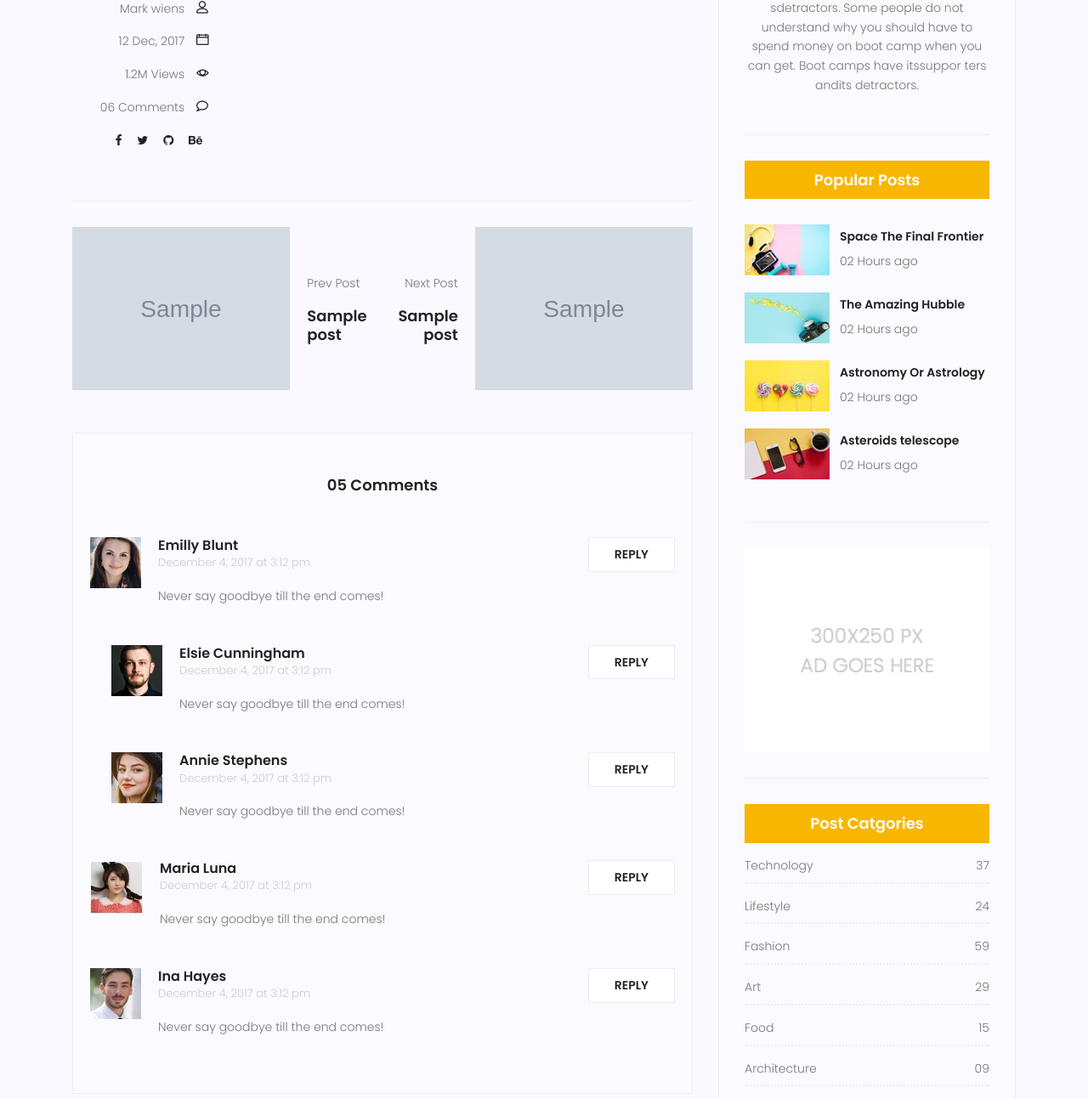
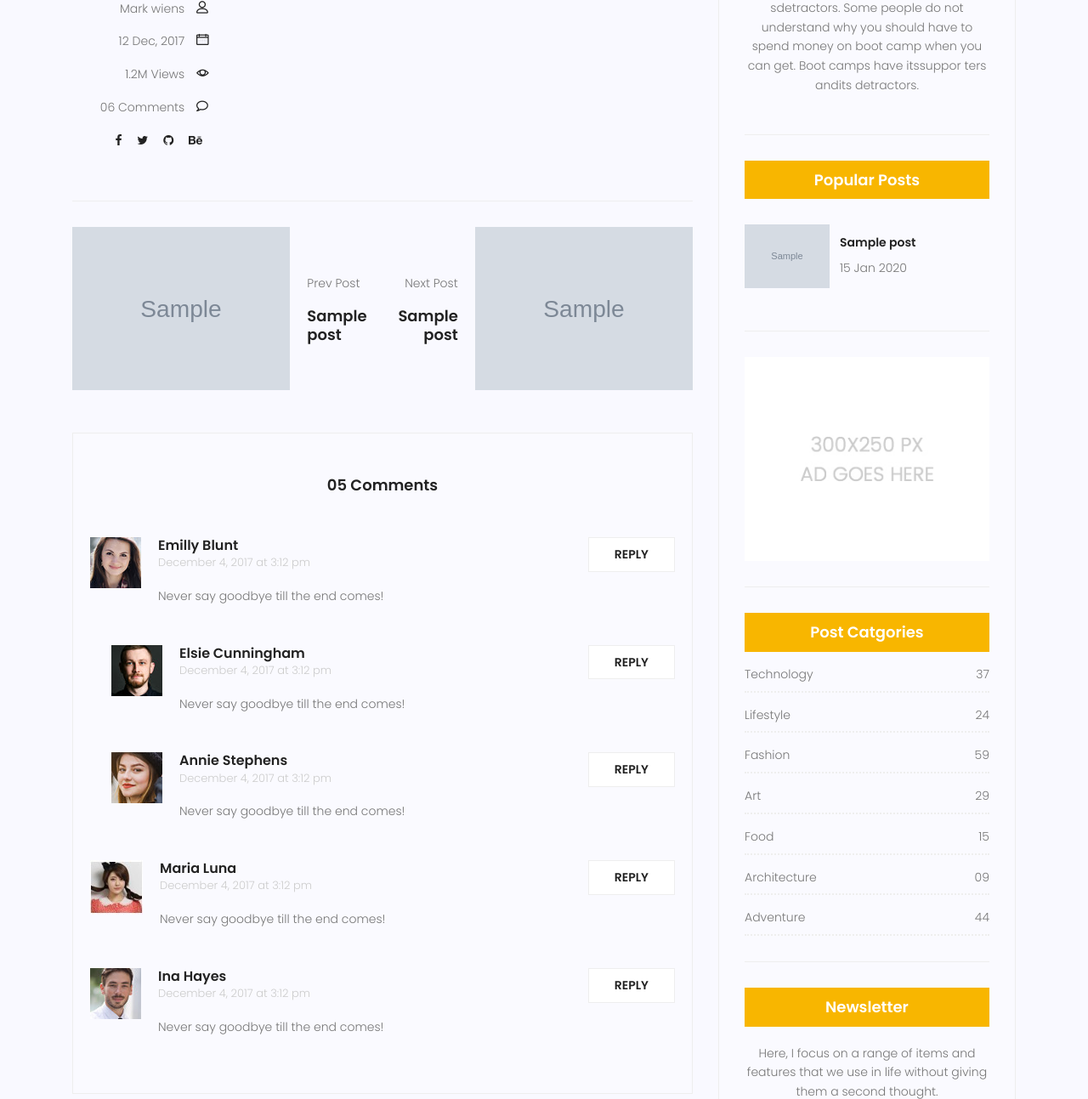
Before and after one commit to yousef-rezaei/Blog, a Django app: page /blog/1 in a window 1280 px wide. Shown: the part 858-2151 px from the top of the page at 85% size. Run offline with Django 3.2, Linux system fonts and the light colour scheme; tables that the repository leaves empty hold one stand-in row (values such as "Sample post"); grey boxes marked "Sample" are stand-in pictures; some libraries are stand-ins or nearby versions.

Commit message:
create template tags
create template tags

```diff
--- /dev/null
+++ b/blog/templatetags/blog_tags.py
@@ -0,0 +1,23 @@
+from django import template
+from blog.models import Post
+register = template.Library()
+
+@register.simple_tag(name = 'totalposts')
+def function():
+
+    posts = Post.objects.filter(status=1).count()
+    return posts
+
+@register.simple_tag(name= 'posts')
+def function():
+    posts = Post.objects.filter(status=1)
+    return posts
+
+@register.filter
+def snippet(value, arg=20):
+    return value[:arg]
+
+@register.inclusion_tag('blog/blog-popular-posts.html')
+def latestposts(arg=3):
+    posts = Post.objects.filter(status=1).order_by('puplished_date')[:arg]
+    return {'posts': posts}
--- a/blog/urls.py
+++ b/blog/urls.py
@@ -6,5 +6,5 @@ app_name = 'blog'
 urlpatterns = [
     path('',blog_view, name='index'),
     path('<int:pid>',blog_single, name='single'),
-    #path('test', test, name = "test"),
+    path('test', test, name = "test"),
 ]
--- a/blog/views.py
+++ b/blog/views.py
@@ -40,9 +40,4 @@ def blog_single(request,pid):
     return render(request, 'blog/blog-single.html',context)
 
 def test(request):
-
-    posts = Post.objects.exclude(puplished_date__gt=datetime.datetime.now())
-    #posts = Post.objects.all()
-    #time = Post.objects.dates('puplished_date','M D',order='DESC')
-    context = {'posts': posts , 'time': time}
-    return render(request, 'test.html',context)
+    return render(request, 'test.html')
--- a/statics/css/main.css
+++ b/statics/css/main.css
@@ -3656,6 +3656,8 @@ body.mobile-nav-active #mobile-nav-toggle {
 
 .widget-wrap .popular-post-widget .popular-post-list .thumb img {
   width: 100%;
+  max-width:100px;
+
 }
 
 .widget-wrap .popular-post-widget .single-post-list {
--- a/templates/blog/blog-home.html
+++ b/templates/blog/blog-home.html
@@ -128,7 +128,9 @@
             <a class="posts-title" href="{% url 'blog:single' pid=post.id %}"><h3>{{post.title}}</h3></a
             >
             <p class="excert">
-              {{post.content|truncatechars:200}}
+              <!--{{post.content|truncatechars:200}}-->
+              {{post.content|truncatewords:40}}
+
             </p>
             <a href="{% url 'blog:single' pid=post.id %}" class="primary-btn">View More</a>
           </div>
--- /dev/null
+++ b/templates/blog/blog-popular-posts.html
@@ -0,0 +1,17 @@
+{% load static %}
+<div class="single-sidebar-widget popular-post-widget">
+    <h4 class="popular-title">Popular Posts</h4>
+    <div class="popular-post-list">
+      {% for post in posts %}
+      <div class="single-post-list d-flex flex-row align-items-center">
+        <div class="thumb">
+          <img class="img-fluid" src="{{post.Image.url}}" alt="" />
+        </div>
+        <div class="details">
+          <a href="{% url 'blog:single' pid=post.id %}"><h6>{{post.title}}</h6></a>
+          <p>{{ post.puplished_date|date:"d M Y" }}</p>
+        </div>
+      </div>
+      {% endfor %}
+    </div>
+  </div>
--- a/templates/blog/blog-single.html
+++ b/templates/blog/blog-single.html
@@ -1,4 +1,7 @@
-{% extends "base.html" %} {% load static %} {% block content %}
+{% extends "base.html" %}
+{% load static %}
+{% load  blog_tags %}
+{% block content %}
 <!-- start banner Area -->
 <section class="relative about-banner">
   <div class="overlay overlay-bg"></div>
@@ -272,51 +275,7 @@
 
           {% include 'blog/blog-writer.html' %}
 
-
-          <div class="single-sidebar-widget popular-post-widget">
-            <h4 class="popular-title">Popular Posts</h4>
-            <div class="popular-post-list">
-              <div class="single-post-list d-flex flex-row align-items-center">
-                <div class="thumb">
-                  <img class="img-fluid" src="{% static 'img/blog/pp1.jpg' %}" alt="" />
-                </div>
-                <div class="details">
-                  <a href="blog-single.html"
-                    ><h6>Space The Final Frontier</h6></a
-                  >
-                  <p>02 Hours ago</p>
-                </div>
-              </div>
-              <div class="single-post-list d-flex flex-row align-items-center">
-                <div class="thumb">
-                  <img class="img-fluid" src="{% static 'img/blog/pp2.jpg' %}" alt="" />
-                </div>
-                <div class="details">
-                  <a href="blog-single.html"><h6>The Amazing Hubble</h6></a>
-                  <p>02 Hours ago</p>
-                </div>
-              </div>
-              <div class="single-post-list d-flex flex-row align-items-center">
-                <div class="thumb">
-                  <img class="img-fluid" src="{% static 'img/blog/pp3.jpg' %}" alt="" />
-                </div>
-                <div class="details">
-                  <a href="blog-single.html"><h6>Astronomy Or Astrology</h6></a>
-                  <p>02 Hours ago</p>
-                </div>
-              </div>
-              <div class="single-post-list d-flex flex-row align-items-center">
-                <div class="thumb">
-                  <img class="img-fluid" src="{% static 'img/blog/pp4.jpg' %}" alt="" />
-                </div>
-                <div class="details">
-                  <a href="blog-single.html"><h6>Asteroids telescope</h6></a>
-                  <p>02 Hours ago</p>
-                </div>
-              </div>
-            </div>
-          </div>
-
+          {% latestposts %}
 
           {% include 'blog/blog-ads.html' %}
 
```
Also changed, not shown: templates/test.html (+5 -10 lines), blog/templatetags/__init__.py (added).
